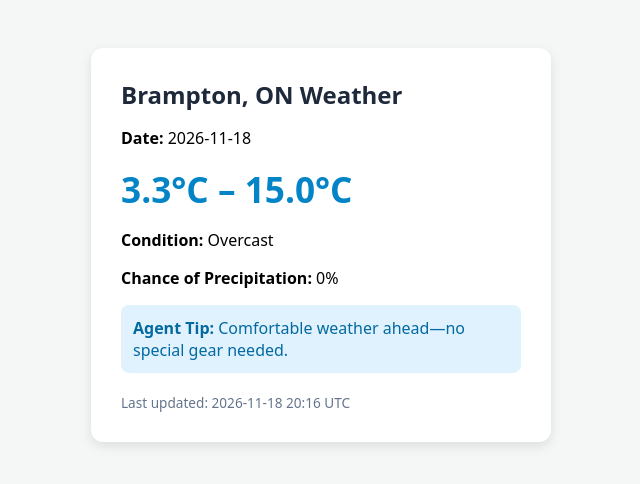
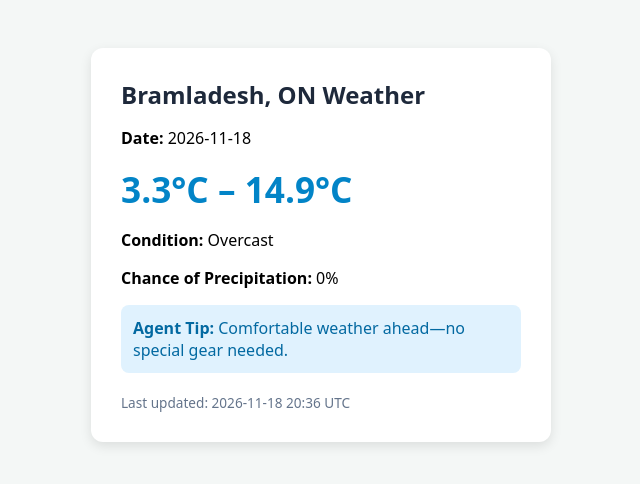
Before and after one commit to cpcsonline-Kol/daily-weather-agent, a plain HTML site: page index.html in a window 1280 px wide. Shown: the whole page, without its empty margins (319-959 px from the left). Drawn offline with Linux system fonts and the light colour scheme.

Commit message:
Update daily weather UI

```diff
--- a/index.html
+++ b/index.html
@@ -3,7 +3,7 @@
 <head>
 <meta charset="UTF-8">
 <meta name="viewport" content="width=device-width, initial-scale=1.0">
-<title>Daily Weather Agent - Brampton, ON</title>
+<title>Daily Weather Agent - Bramladesh, ON</title>
 <style>
 body { font-family: system-ui, sans-serif; background: #f4f7f6; display: flex; justify-content: center; padding: 40px; }
 .card { background: white; padding: 30px; border-radius: 12px; box-shadow: 0 4px 12px rgba(0,0,0,0.1); max-width: 400px; width: 100%; }
@@ -15,13 +15,13 @@ h1 { margin-top: 0; font-size: 1.5rem; color: #1e293b; }
 </head>
 <body>
 <div class="card">
-<h1>Brampton, ON Weather</h1>
+<h1>Bramladesh, ON Weather</h1>
 <p><strong>Date:</strong> 2026-11-18</p>
-<div class="temp">3.3°C – 15.0°C</div>
+<div class="temp">3.3°C – 14.9°C</div>
 <p><strong>Condition:</strong> Overcast</p>
 <p><strong>Chance of Precipitation:</strong> 0%</p>
 <div class="advice"><strong>Agent Tip:</strong> Comfortable weather ahead—no special gear needed.</div>
-<div class="meta">Last updated: 2026-11-18 20:16 UTC</div>
+<div class="meta">Last updated: 2026-11-18 20:36 UTC</div>
 </div>
 </body>
 </html>
```
